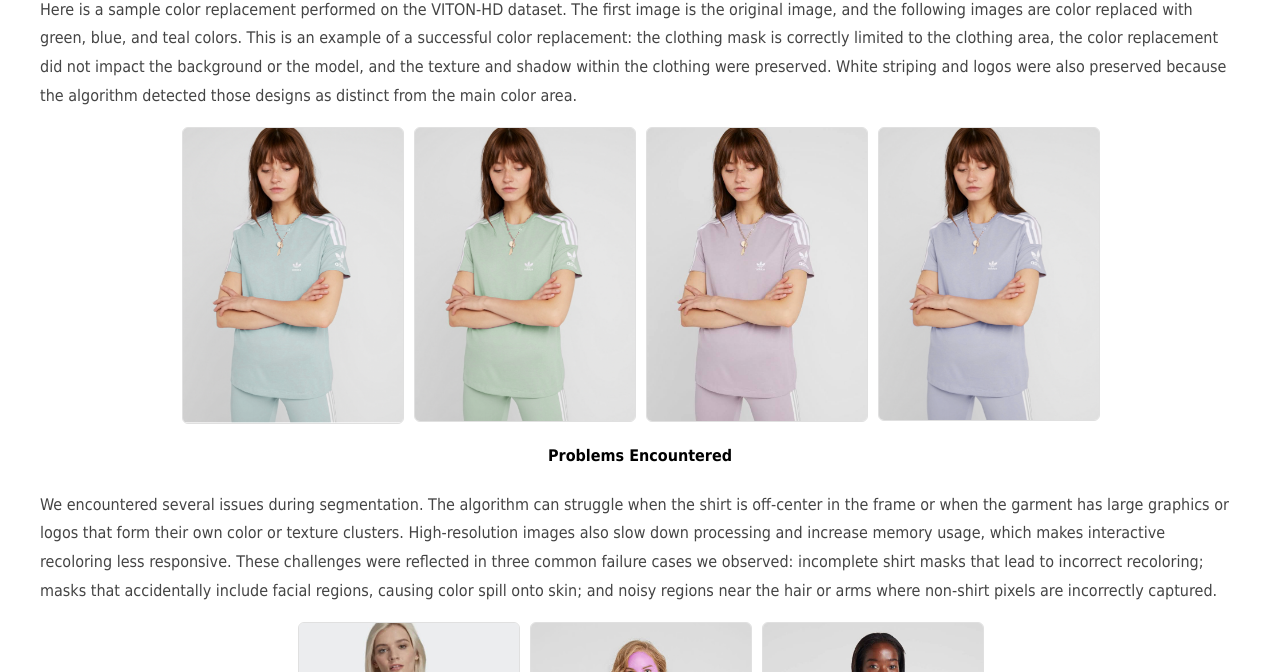
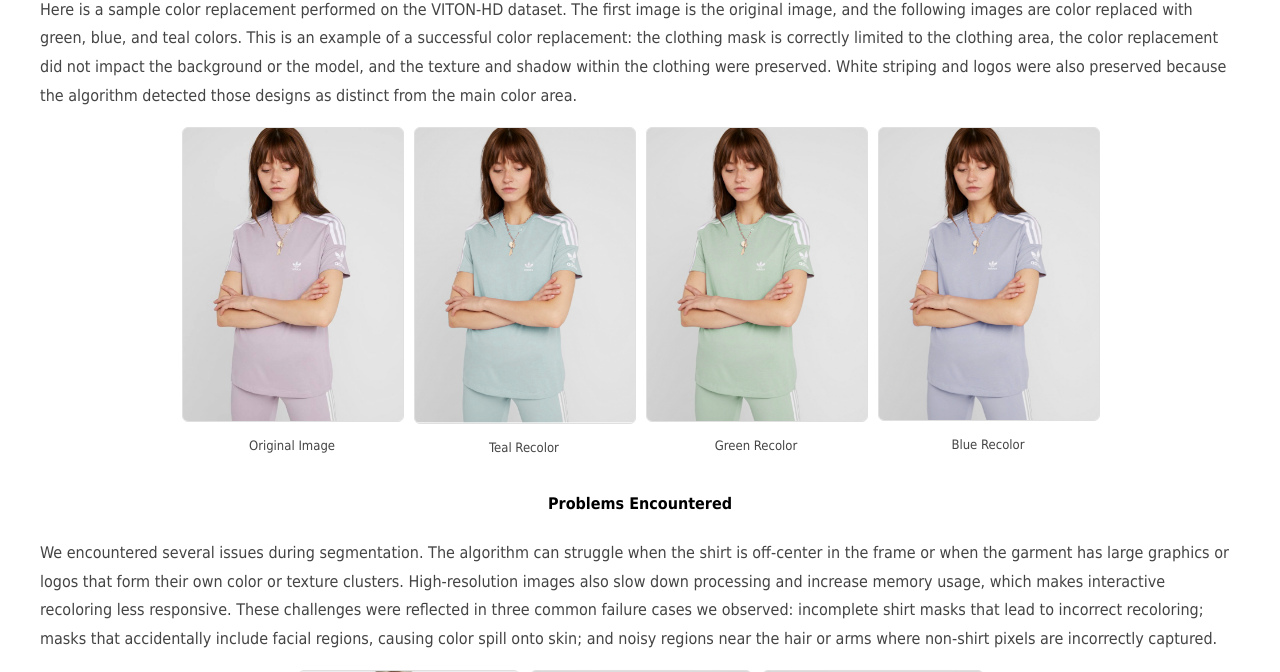
Before and after one commit to aahuanga/cs566-project, a plain HTML site: page index.html in a window 1280 px wide. Shown: the part 2978-3650 px from the top of the page. Drawn offline with Linux system fonts and the light colour scheme.

Commit message:
fixed image error

```diff
--- a/index.html
+++ b/index.html
@@ -186,7 +186,7 @@
                     <img src="website_photos/KMeans_Result.png">
                 </div>
                 <div class="item">
-                    <img src="website_photos/Meanshift_Result.png">
+                    <img src="website_photos/MeanShift_Result.png">
                 </div>
             </div>
 
@@ -226,16 +226,20 @@
 
             <div class="gallery" aria-label="Results examples">
                 <div class="item">
+                    <img src="website_photos/pink_adidas.jpg">
+                    <p>Original Image</p>
+                </div>
+                <div class="item">
                     <img src="website_photos/blue_adidas.png">
+                    <p>Teal Recolor</p>
                 </div>
                 <div class="item">
                     <img src="website_photos/green_adidas.png">
-                </div>
-                <div class="item">
-                    <img src="website_photos/pink_adidas.jpg">
+                    <p>Green Recolor</p>
                 </div>
                 <div class="item">
                     <img src="website_photos/purple_adidas.png">
+                    <p>Blue Recolor</p>
                 </div>
             </div>
 
```
Also changed, not shown: 1 other file.
